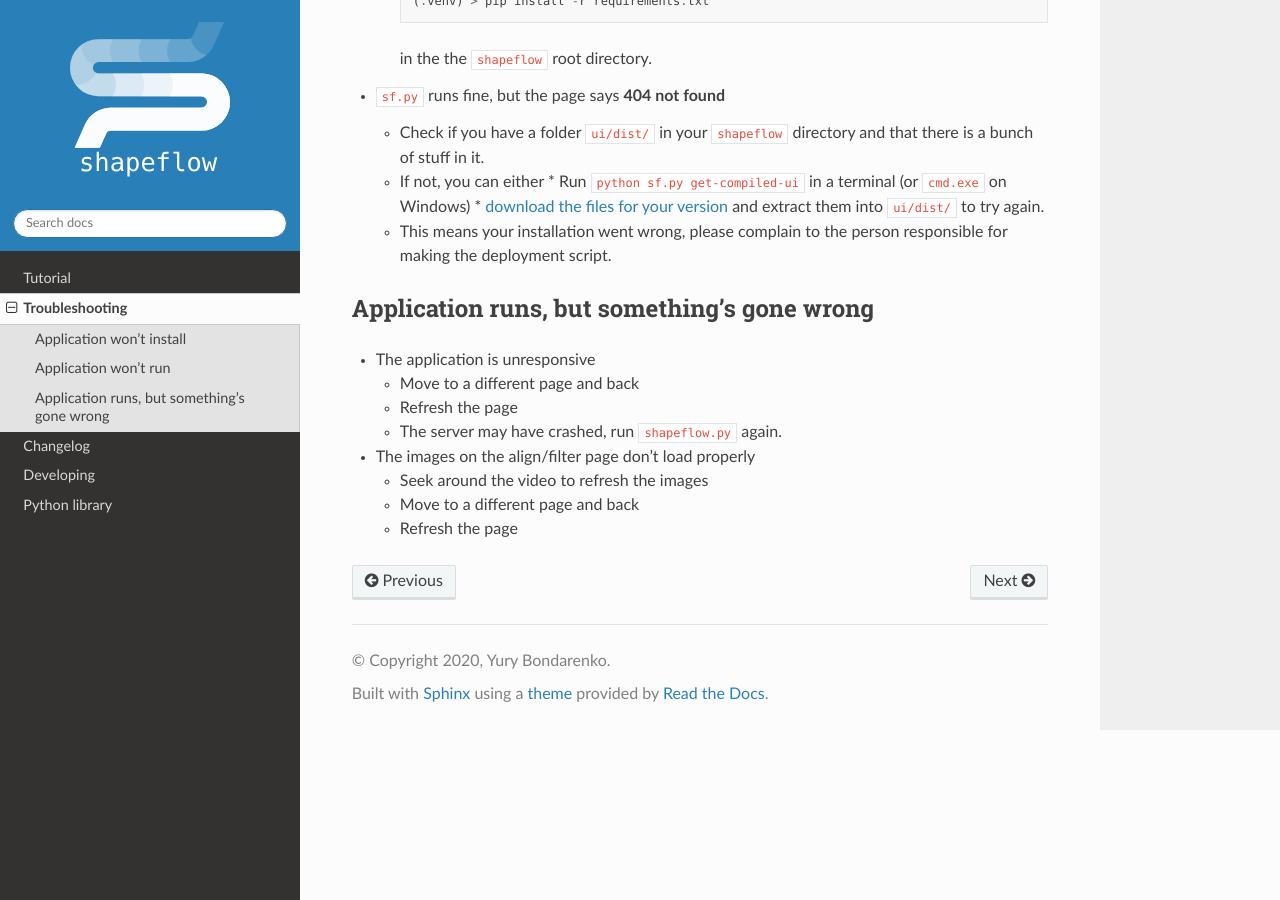
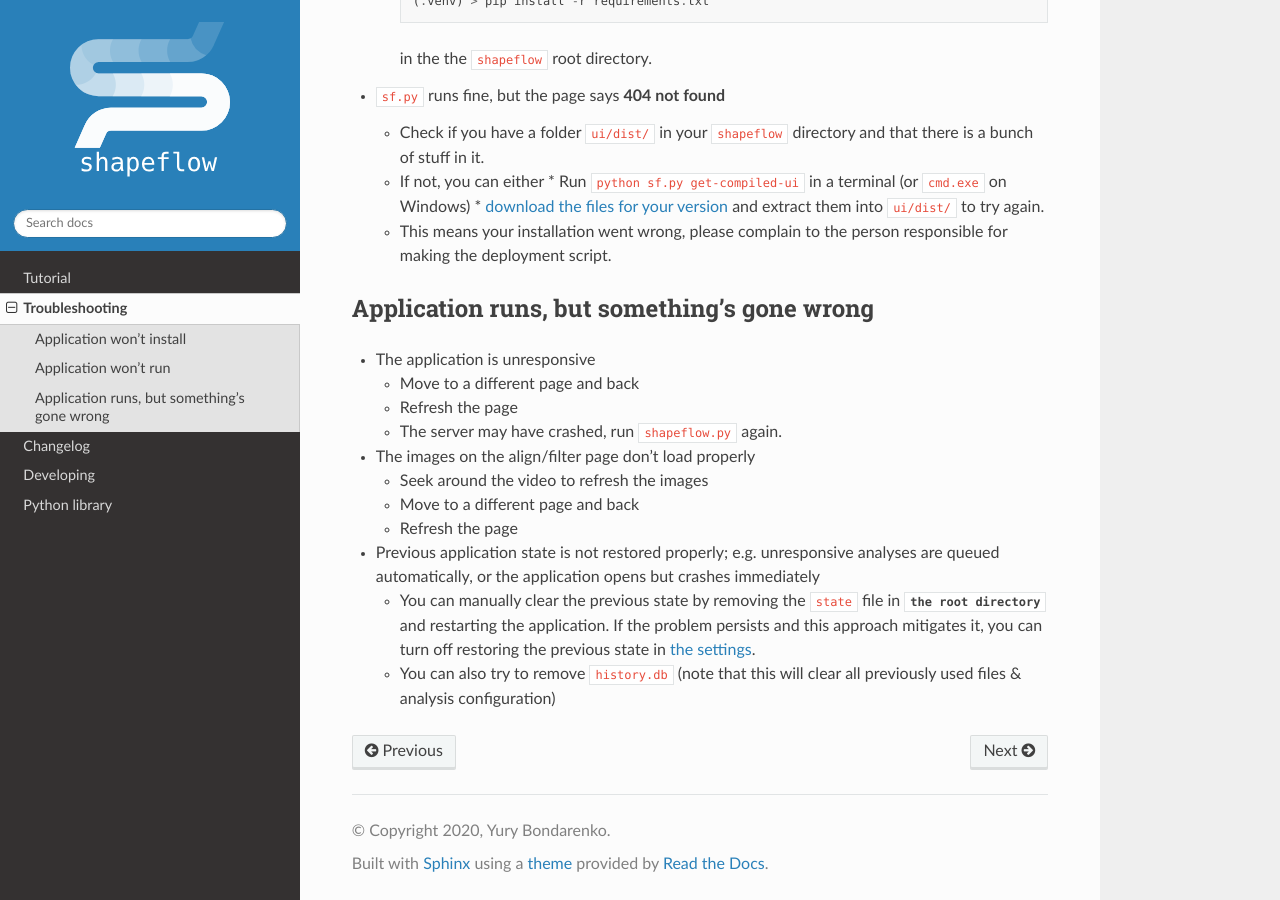
Before and after one commit to ybnd/shapeflow, a Sphinx documentation site: the page built from docs/source/troubleshooting.rst, in a window 1280 px wide and 900 px high, scrolled down 1885 px. Built offline with Sphinx 7.4.7 and the Read the Docs theme 2.0.0, drawn with Linux system fonts in a browser that asks for light colours.

Commit message:
Add troubleshooting info for broken initial state

```diff
--- a/docs/source/troubleshooting.rst
+++ b/docs/source/troubleshooting.rst
@@ -123,6 +123,17 @@ Application runs, but something’s gone wrong
 
   * Refresh the page
 
+* Previous application state is not restored properly;
+  e.g. unresponsive analyses are queued automatically,
+  or the application opens but crashes immediately
+
+  * You can manually clear the previous state by removing the ``state`` file in
+    :attr:`the root directory <shapeflow.ROOTDIR>` and restarting the application.
+    If the problem persists and this approach mitigates it, you can turn off
+    restoring the previous state in :ref:`the settings <application-settings>`.
+
+  * You can also try to remove ``history.db`` (note that this will clear all previously used files & analysis configuration)
+
 
 .. _shapeflow-releases: https://github.com/ybnd/shapeflow/releases
 .. _add-path-win10: https://www.architectryan.com/2018/03/17/add-to-the-path-on-windows-10/
--- a/docs/source/tutorial.rst
+++ b/docs/source/tutorial.rst
@@ -208,6 +208,8 @@ You’ll find some information on the available transform types
 
 * The masks section can also be accessed from the filter page
 
+.. _application-settings:
+
 Application settings
 ^^^^^^^^^^^^^^^^^^^^
 
```
